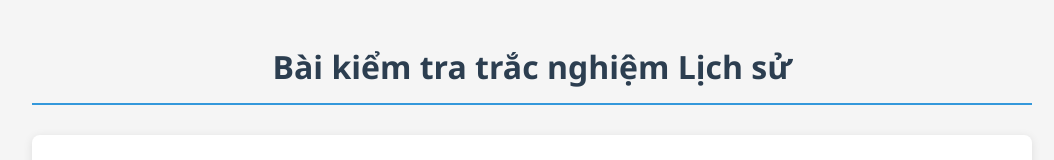
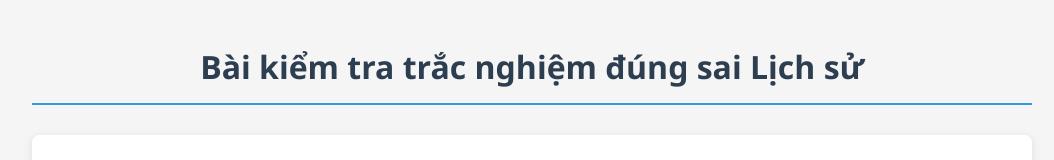
Before and after one commit to Rlter-glitch/LSDS11, a plain HTML site: page index.html in a window 1280 px wide. Shown: the top 160 px of the page, without its empty margins (108-1162 px from the left). Drawn offline with Linux system fonts and the light colour scheme.

Commit message:
Update index.html

```diff
--- a/index.html
+++ b/index.html
@@ -2,11 +2,11 @@
 <html lang="vi">
 <head>
     <meta charset="UTF-8">
-    <title>Quiz Lịch Sử</title>
+    <title>Lịch Sử học kì 2(Đúng sai)</title>
     <link rel="stylesheet" href="style.css">
 </head>
 <body>
-    <h1>Bài kiểm tra trắc nghiệm Lịch sử</h1>
+    <h1>Bài kiểm tra trắc nghiệm đúng sai Lịch sử</h1>
 
     <div id="quiz-container"></div>
 
```
